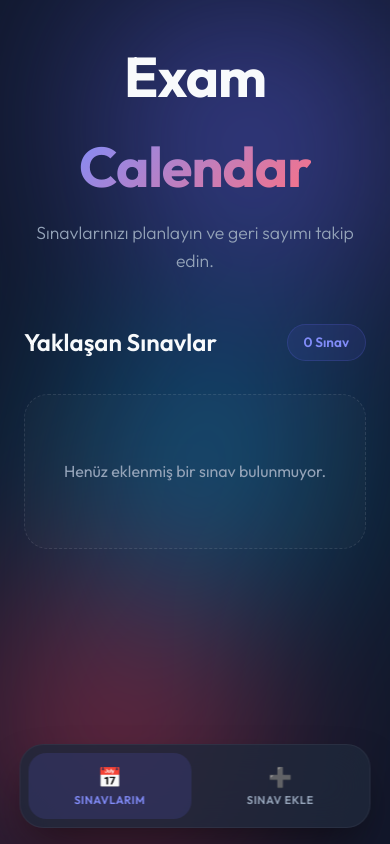
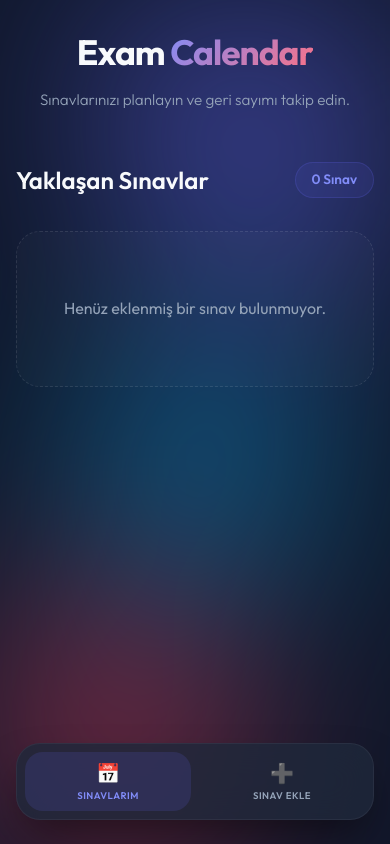
Before and after one commit to mertarslna/LessonCalendarOld, a plain HTML site: page index.html in a window 390 px wide. Drawn offline with Linux system fonts and the light colour scheme.

Commit message:
Optimize UI for mobile responsiveness and ergonomics

```diff
--- a/style.css
+++ b/style.css
@@ -242,8 +242,15 @@ input:focus {
 }
 
 @keyframes fadeIn {
-    from { opacity: 0; transform: translateY(20px); }
-    to { opacity: 1; transform: translateY(0); }
+    from {
+        opacity: 0;
+        transform: translateY(20px);
+    }
+
+    to {
+        opacity: 1;
+        transform: translateY(0);
+    }
 }
 
 .exam-card::before {
@@ -346,9 +353,17 @@ input:focus {
     background: rgba(15, 23, 42, 0.4);
 }
 
-.status-urgent { color: var(--accent-light); }
-.status-passed { color: var(--text-muted); }
-.status-ongoing { color: #10b981; }
+.status-urgent {
+    color: var(--accent-light);
+}
+
+.status-passed {
+    color: var(--text-muted);
+}
+
+.status-ongoing {
+    color: #10b981;
+}
 
 /* Views Management */
 .views-wrapper {
@@ -366,8 +381,15 @@ input:focus {
 }
 
 @keyframes slideUp {
-    from { opacity: 0; transform: translateY(20px); }
-    to { opacity: 1; transform: translateY(0); }
+    from {
+        opacity: 0;
+        transform: translateY(20px);
+    }
+
+    to {
+        opacity: 1;
+        transform: translateY(0);
+    }
 }
 
 /* Bottom Navigation */
@@ -423,16 +445,43 @@ input:focus {
     color: var(--text-main);
 }
 
-/* Responsive adjust for bottom nav */
+/* Responsive adjust for mobile */
 @media (max-width: 640px) {
+    .container {
+        padding: 1.5rem 1rem 8rem 1rem;
+        /* Added large bottom padding for nav */
+    }
+
+    .title {
+        font-size: 2.2rem;
+    }
+
+    .subtitle {
+        font-size: 0.95rem;
+    }
+
+    .glass-card {
+        padding: 1.5rem;
+    }
+
+    .exams-grid {
+        grid-template-columns: 1fr;
+        gap: 1rem;
+    }
+
     .bottom-nav {
-        bottom: 1rem;
-        width: 90%;
+        bottom: 1.5rem;
+        width: calc(100% - 2rem);
+        max-width: 400px;
         justify-content: space-around;
     }
 
     .nav-item {
         flex: 1;
-        padding: 0.75rem 0.5rem;
+        padding: 0.6rem 0.25rem;
+    }
+
+    .nav-item .nav-label {
+        font-size: 0.6rem;
     }
 }
```
